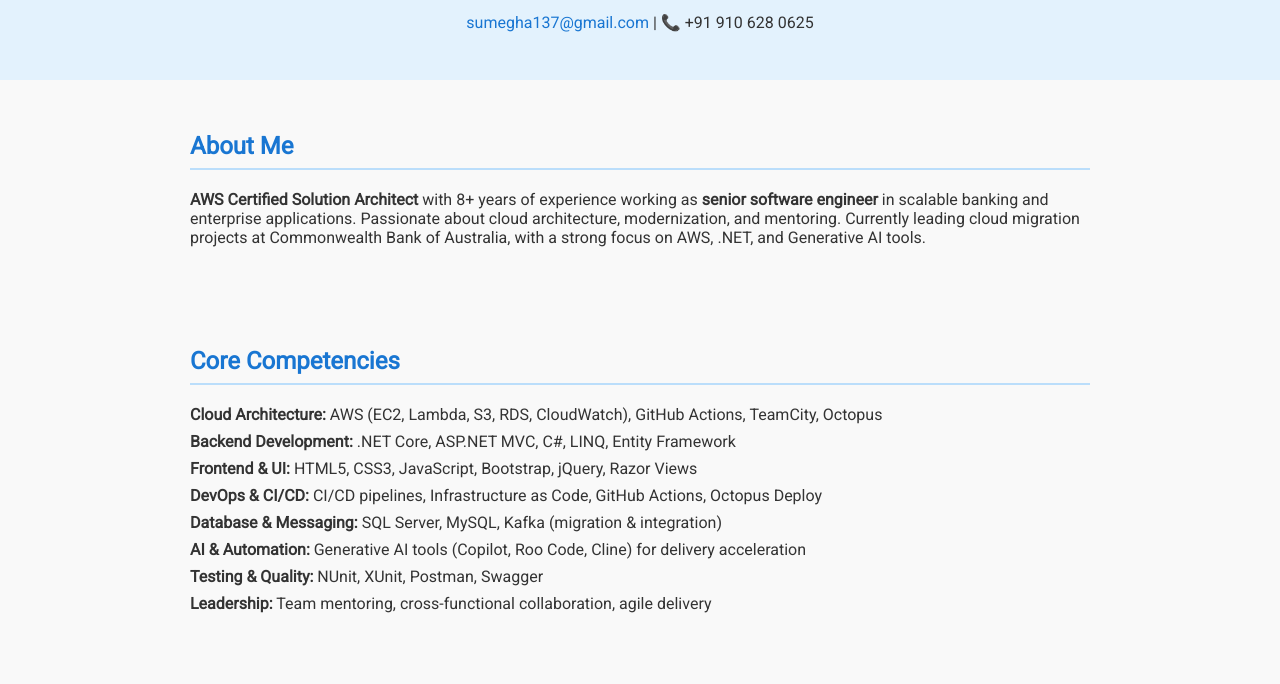
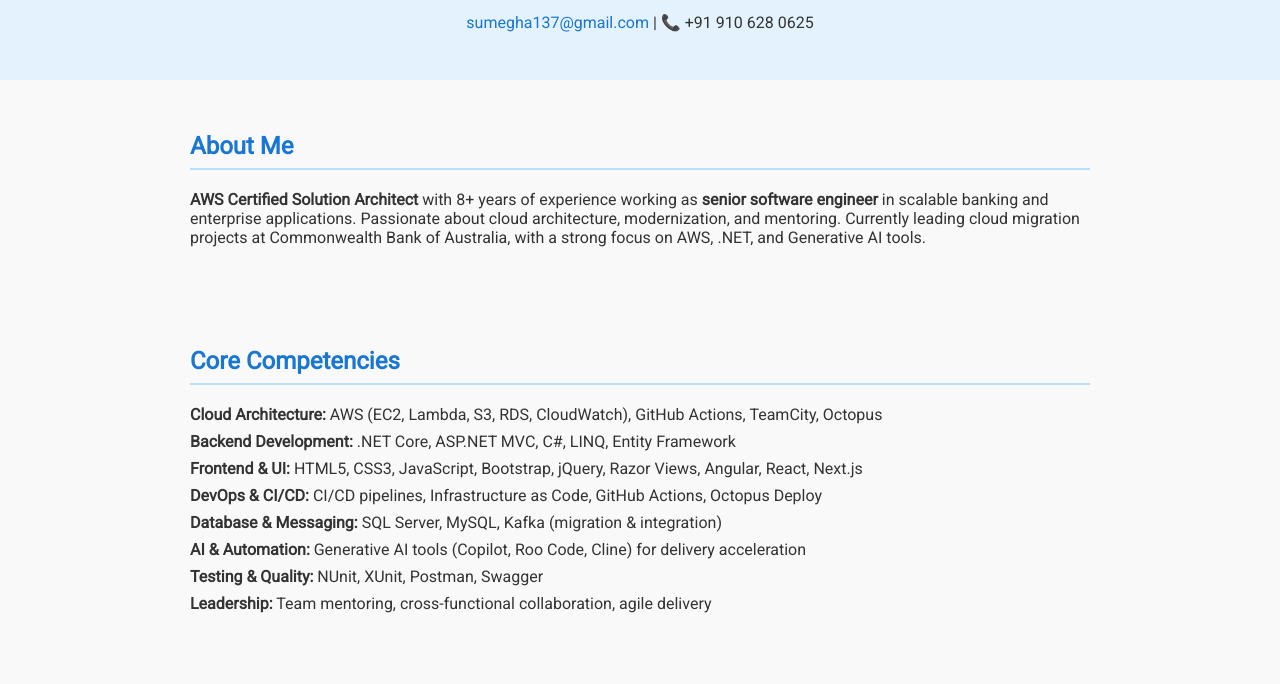
Before and after one commit to sumegha13/SumeghaSakhreliyaGondaliya, a plain HTML site: page index.html in a window 1280 px wide. Shown: the part 116-800 px from the top of the page. Drawn offline with Linux system fonts and the light colour scheme.

Commit message:
Update index.html
Update skills

```diff
--- a/index.html
+++ b/index.html
@@ -75,7 +75,7 @@
     <ul>
       <li><strong>Cloud Architecture:</strong> AWS (EC2, Lambda, S3, RDS, CloudWatch), GitHub Actions, TeamCity, Octopus</li>
       <li><strong>Backend Development:</strong> .NET Core, ASP.NET MVC, C#, LINQ, Entity Framework</li>
-      <li><strong>Frontend & UI:</strong> HTML5, CSS3, JavaScript, Bootstrap, jQuery, Razor Views</li>
+      <li><strong>Frontend & UI:</strong> HTML5, CSS3, JavaScript, Bootstrap, jQuery, Razor Views, Angular, React, Next.js</li>
       <li><strong>DevOps & CI/CD:</strong> CI/CD pipelines, Infrastructure as Code, GitHub Actions, Octopus Deploy</li>
       <li><strong>Database & Messaging:</strong> SQL Server, MySQL, Kafka (migration & integration)</li>
       <li><strong>AI & Automation:</strong> Generative AI tools (Copilot, Roo Code, Cline) for delivery acceleration</li>
```
